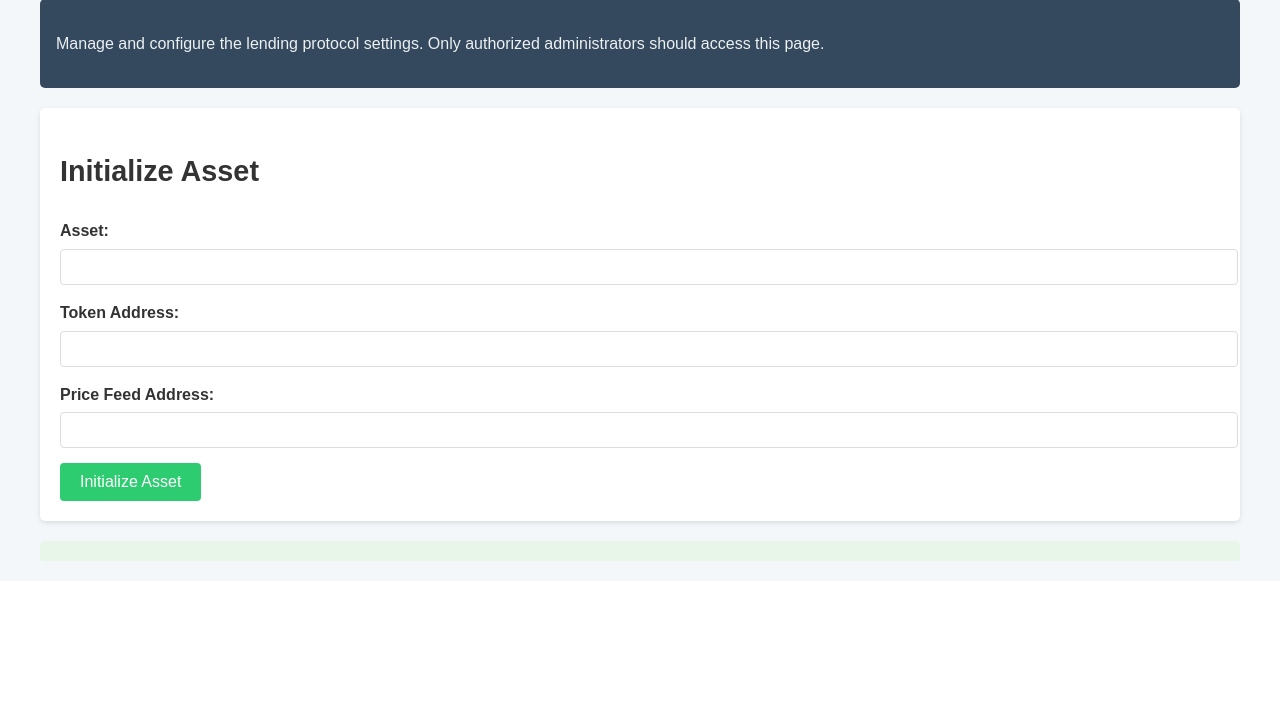
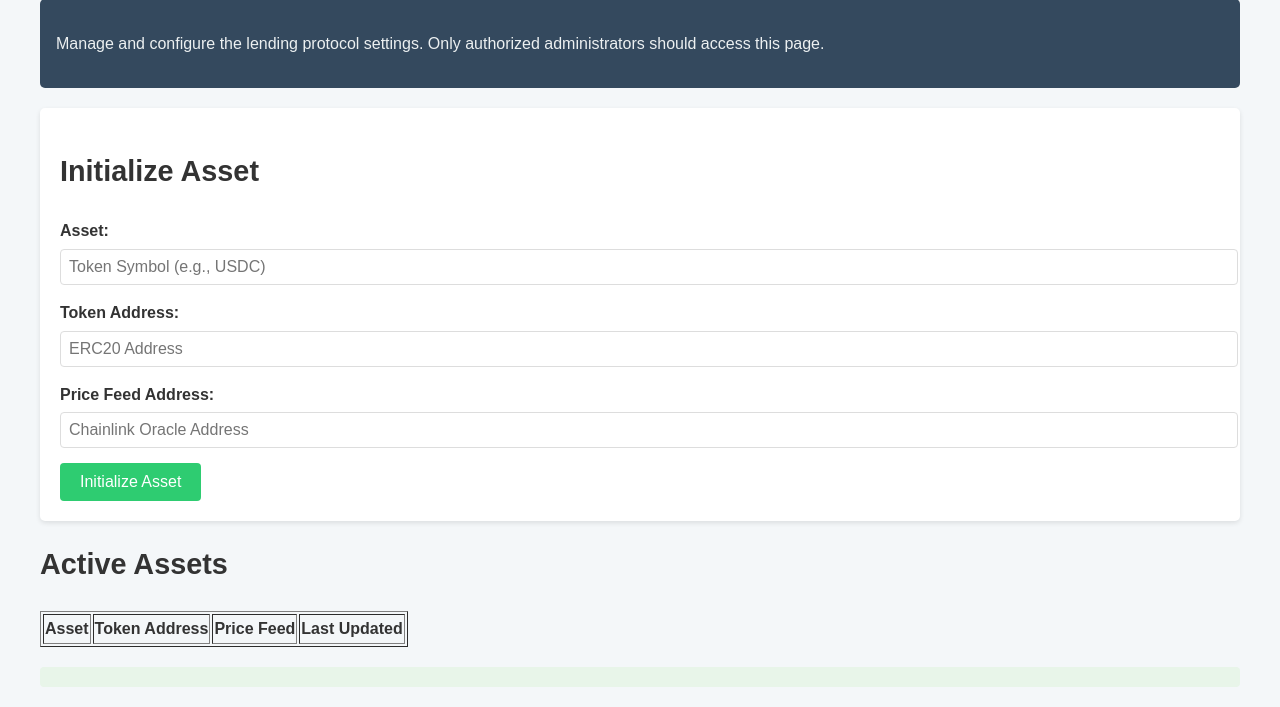
Before and after one commit to CharlieZhan2002/CS6106, a Flask app: page /admin in a window 1280 px wide. Shown: the part 332-1039 px from the top of the page. Before the commit the page ends 893 px from the top, so only its background shows below. Run offline with Flask 3, Linux system fonts and the light colour scheme; lists and menus that the app fills with data are empty; some libraries are stand-ins or nearby versions.

Commit message:
update admin

```diff
--- a/a/templates/admin.html
+++ b/a/templates/admin.html
@@ -1,6 +1,7 @@
 {% extends 'base.html' %}
 {% block content %}
 <title>Admin - Lending Protocol</title>
+
 <header>
     <div class="container">
         <h1>Admin Dashboard</h1>
@@ -14,27 +15,101 @@
 
     <div class="admin-form">
         <h2>Initialize Asset</h2>
-            <form action="/admin" method="post">
+        <form id="asset-form">
             <div class="form-group">
                 <label for="asset">Asset:</label>
-                    <input type="text" name="asset" id="asset" required>
+                <input type="text" name="asset" id="asset" required placeholder="Token Symbol (e.g., USDC)">
             </div>
             <div class="form-group">
                 <label for="token_address">Token Address:</label>
-                    <input type="text" name="token_address" id="token_address" required>
+                <input type="text" name="token_address" id="token_address" required placeholder="ERC20 Address">
             </div>
             <div class="form-group">
                 <label for="price_feed">Price Feed Address:</label>
-                    <input type="text" name="price_feed" id="price_feed" required>
+                <input type="text" name="price_feed" id="price_feed" required placeholder="Chainlink Oracle Address">
             </div>
-                <button type="submit" name="action" value="initialize">Initialize Asset</button>
+            <button type="submit">Initialize Asset</button>
         </form>
     </div>
+
+    <h2>Active Assets</h2>
+    <table border="1" id="asset-table">
+        <thead>
+            <tr>
+                <th>Asset</th>
+                <th>Token Address</th>
+                <th>Price Feed</th>
+                <th>Last Updated</th>
+            </tr>
+        </thead>
+        <tbody>
+            {% for asset in assets %}
+            <tr>
+                <td>{{ asset.name }}</td>
+                <td>{{ asset.token_address }}</td>
+                <td>{{ asset.price_feed }}</td>
+                <td>{{ asset.last_update }}</td>
+            </tr>
+            {% endfor %}
+        </tbody>
+    </table>
 
     <div id="message"></div>
 </div>
 
 <script>
-        // 這裡可以添加任何必要的 JavaScript 代碼
+    document.getElementById('asset-form').addEventListener('submit', function(event) {
+        event.preventDefault();
+        let formData = new FormData(this);
+
+        // 验证地址格式
+        function isValidAddress(address) {
+            return /^0x[a-fA-F0-9]{40}$/.test(address);
+        }
+
+        let asset = document.getElementById('asset').value;
+        let tokenAddress = document.getElementById('token_address').value;
+        let priceFeed = document.getElementById('price_feed').value;
+
+        if (!isValidAddress(tokenAddress) || !isValidAddress(priceFeed)) {
+            alert("Invalid Ethereum address format!");
+            return;
+        }
+
+        fetch('/admin', {
+            method: 'POST',
+            body: formData
+        })
+        .then(response => response.json())
+        .then(data => {
+            document.getElementById('message').innerText = data.message;
+            if (data.success) {
+                setTimeout(() => location.reload(), 1000);  // 刷新页面以更新资产表格
+            }
+        })
+        .catch(error => console.error('Error:', error));
+    });
+
+    function fetchAssets() {
+        fetch('/assets')
+            .then(response => response.json())
+            .then(data => {
+                let tableBody = document.getElementById('asset-table').getElementsByTagName('tbody')[0];
+                tableBody.innerHTML = "";
+                data.forEach(asset => {
+                    let row = `<tr>
+                        <td>${asset.name}</td>
+                        <td>${asset.token_address}</td>
+                        <td>${asset.price_feed}</td>
+                        <td>${asset.last_update}</td>
+                    </tr>`;
+                    tableBody.innerHTML += row;
+                });
+            })
+            .catch(error => console.error('Error fetching assets:', error));
+    }
+
+    window.onload = fetchAssets;
 </script>
+
 {% endblock %}
```
Lines whose indentation alone changed are shown as unchanged.
